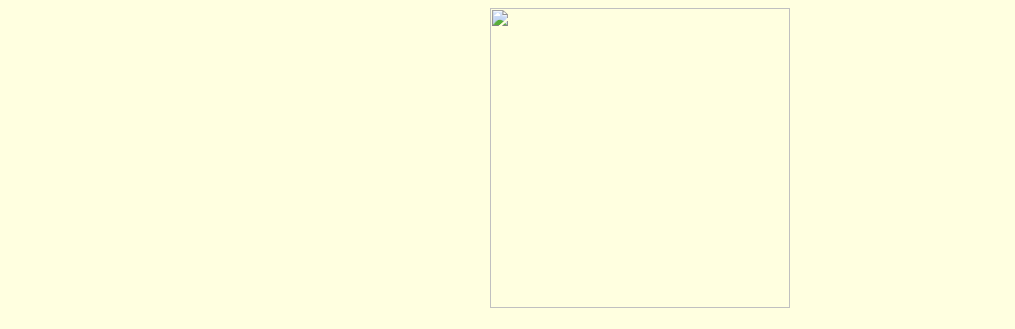
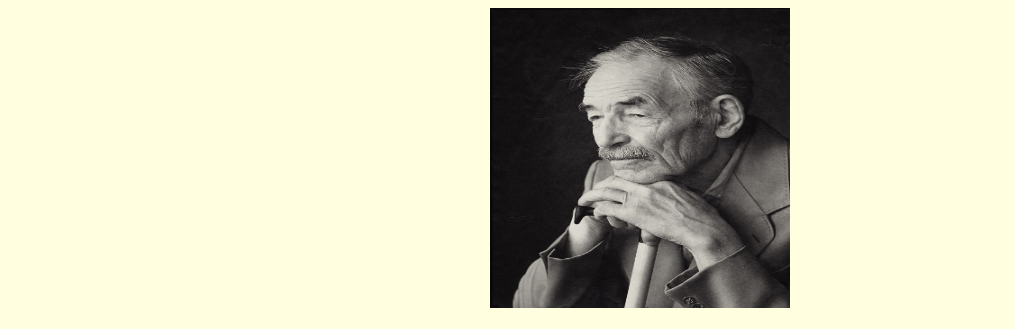
Before and after one commit to pomnim/ivanov_ivan, a plain HTML site: page index.html in a window 1280 px wide. Shown: the top 329 px of the page, without its empty margins (0-1015 px from the left). Drawn offline with Linux system fonts and the light colour scheme.

Commit message:
Update index.html

```diff
--- a/index.html
+++ b/index.html
@@ -29,7 +29,7 @@
     </style>
 </head>
 <body>
-<img src="images/photo.jpg" width="300" height="300" /> <!-- вставляем фотографию -->
+<img src="static/photo.jpg" width="300" height="300" /> <!-- вставляем фотографию -->
 <h1>Иванов Иван Иванович</h1> <!-- вставляем ФИО -->
 <h2>1900-2000</h2> <!-- вставляем годы жизни -->
 <br> <!-- небольшой отступ в одну строку -->
```
